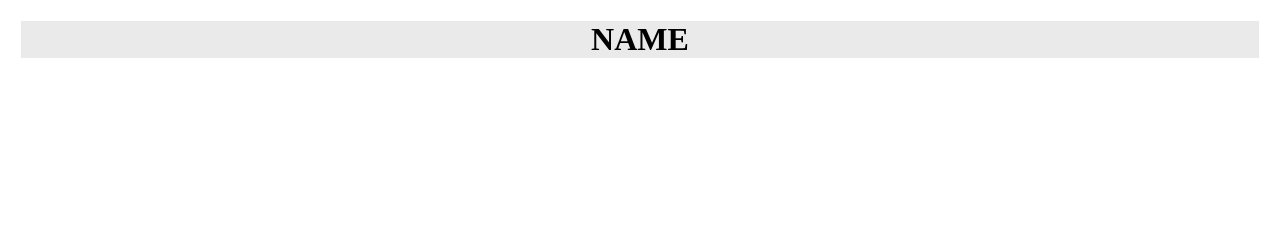
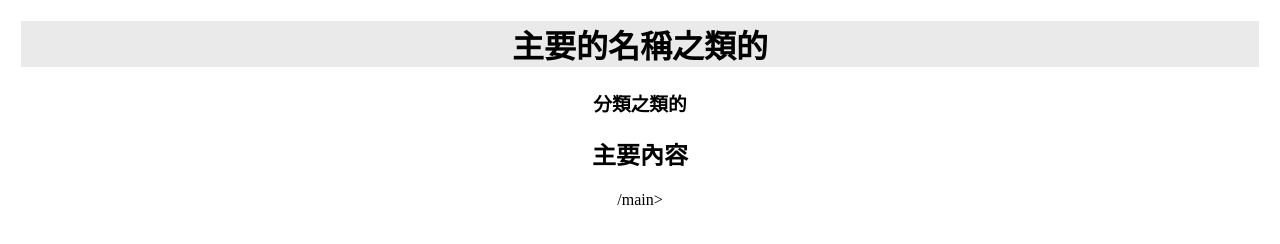
Before and after one commit to imchi77/7test, a plain HTML site: page index.html in a window 1280 px wide. Drawn offline with Linux system fonts and the light colour scheme.

Commit message:
Update index.html

```diff
--- a/index.html
+++ b/index.html
@@ -2,10 +2,12 @@
 <html>
 	<head>
 		<meta charset="utf-8">
-		<title>name</title>
+		<title>這邊也可以放名稱</title>
 		<style>
 			body{background:white;color:black;text-align:center;}
-			header{margin:1%; background:#eaeaea;}
+			header{margin:1%; background:#eaeaea;} <!--頁首-->
+			nav{margin:1%; } <!--導覽列-->
+			main{margin:1%; } <!--主要內容-->
 
 			a:link{color:red;}
 			a:visited{color:green;}
@@ -13,6 +15,8 @@
 		</style>
 	</head>
 	<body>
-		<header><h1>NAME</h1></header>
+		<header><h1>主要的名稱之類的</h1></header>
+		<nav><h3>分類之類的</h3></nav>
+		<main><h2>主要內容</h2>/main>
 	</body>
 </html>
```
